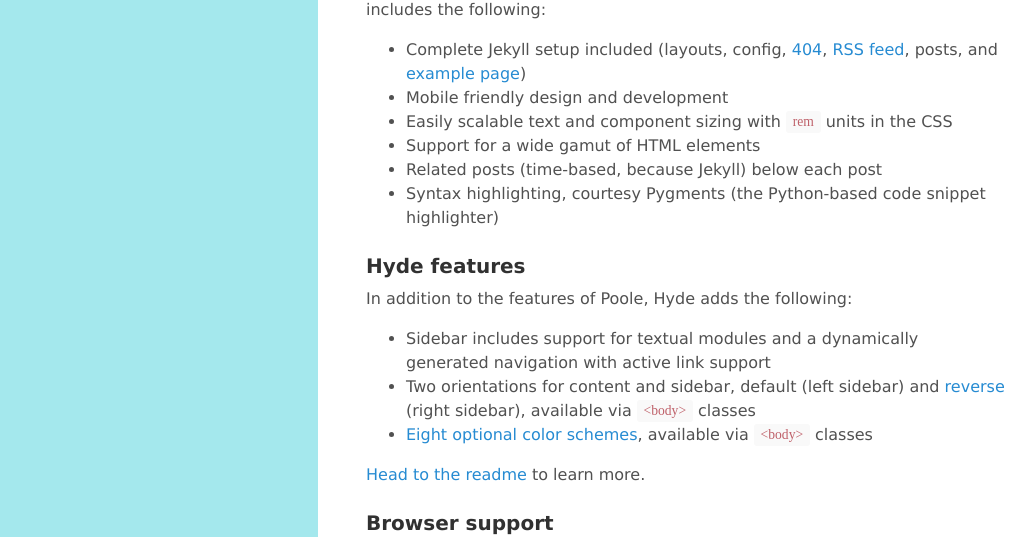
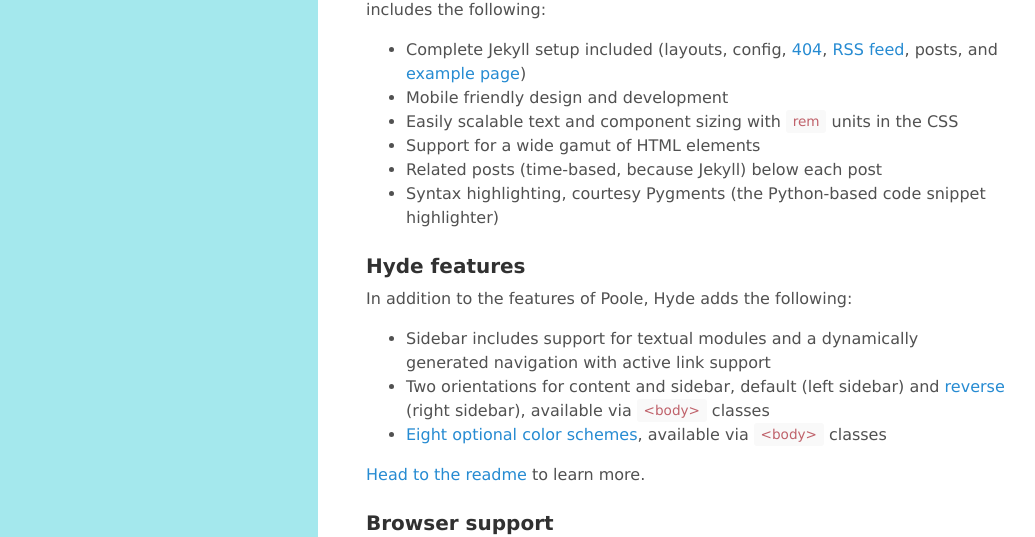
Before and after one commit to dotsandholes/dotsandholes.github.io, a Jekyll site: the page built from index.html, in a window 1280 px wide and 1400 px high, scrolled down 4138 px. Shown: the part 146-683 px from the top of the window, without its empty margins (2-1037 px from the left). Built offline with Jekyll 4.4.1, drawn with Linux system fonts in a browser that asks for light colours; the list of posts is cut into pages by our own code.

Commit message:
Update poole.css

```diff
--- a/public/css/poole.css
+++ b/public/css/poole.css
@@ -48,7 +48,7 @@ body {
 }
 
 html {
-  font-family: "Lucida Sans Unicode", "Lucida Grand", bold;
+  font-family: "Lucida Sans Unicode", "Lucida Grand", sans-serif;
   font-size: 16px;
   line-height: 1.5;
 }
@@ -150,7 +150,7 @@ abbr[title] {
 /* Code */
 code,
 pre {
-  font-family: "Lucida Grand", bold;
+  font-family: "Lucida Sans Unicode", "Lucida Grand", sans-serif;
 }
 code {
   padding: .25em .5em;
```
